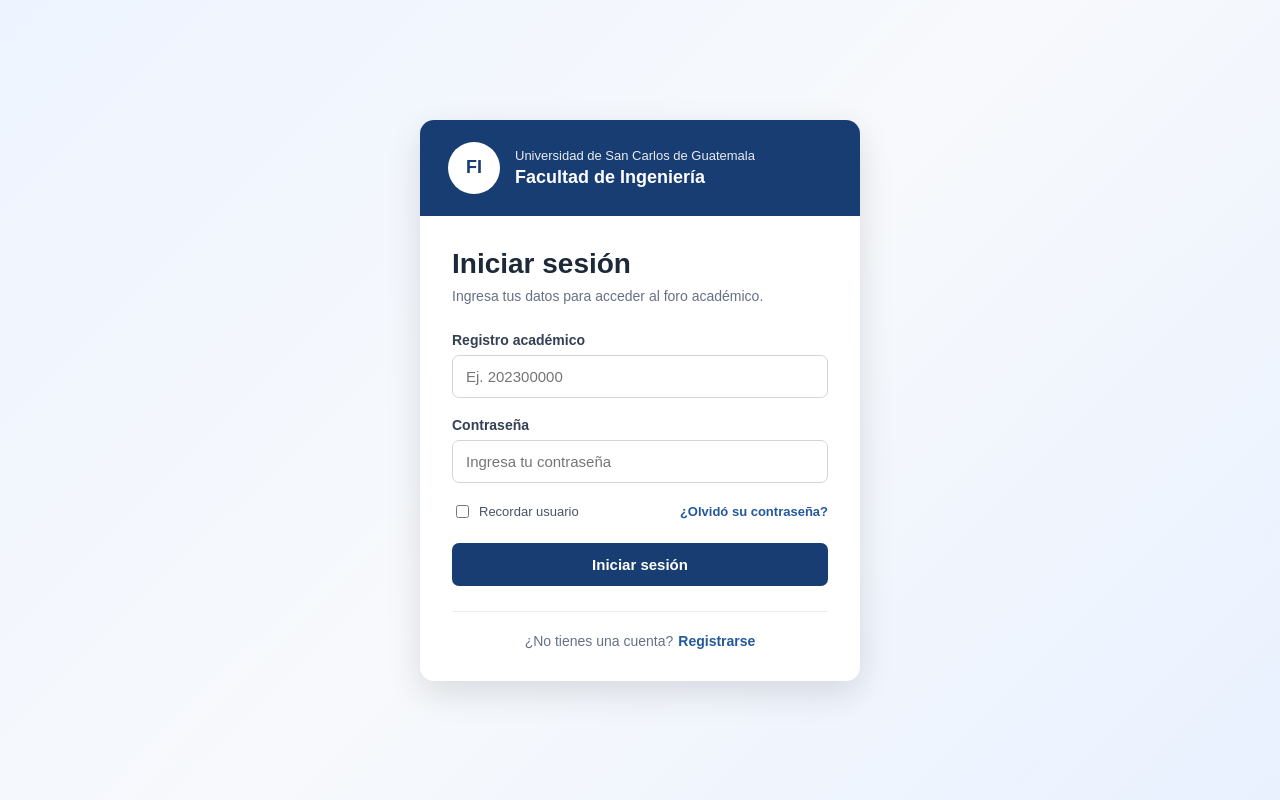
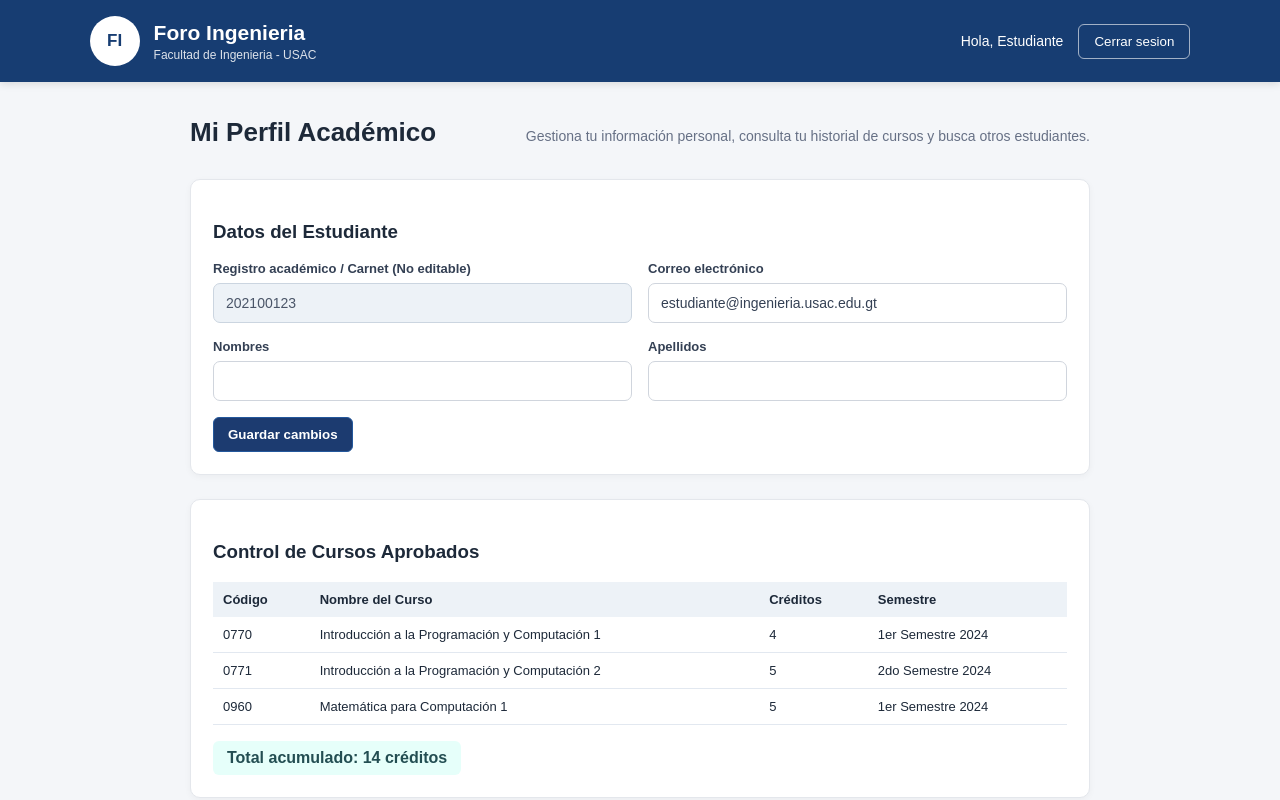
Before and after one commit to aaronmatta/PI_F-_Actividad4_Grupo7, a React app in the folder frontend/: page /perfil in a window 1280 px wide. Before the commit this address led to /login. Shown: the top 800 px of the page. Built offline with nearby package versions, Linux system fonts and the light colour scheme; the HTML template or start-up script is replaced by a standard one.

Commit message:
boton validado - integrante 6

```diff
--- a/frontend/src/App.jsx
+++ b/frontend/src/App.jsx
@@ -7,6 +7,7 @@ import {
 
 import Login from './pages/Login';
 import Registro from './pages/Registro';
+import Perfil from './pages/Perfil';
 import RecuperarContrasena
   from './pages/RecuperarContrasena';
 
@@ -52,6 +53,11 @@ function App() {
         />
 
         <Route
+         path="/perfil"
+         element={<Perfil />}
+        />
+
+        <Route
           path="*"
           element={
             <Navigate
--- a/frontend/src/pages/Perfil.jsx
+++ b/frontend/src/pages/Perfil.jsx
@@ -5,24 +5,40 @@ import './Inicio.css';
 function Perfil() {
   const navigate = useNavigate();
 
+  // Estado del perfil (Carnet fijo y no editable)
   const [datosPerfil, setDatosPerfil] = useState({
     carnet: '202100123',
     correo: 'estudiante@ingenieria.usac.edu.gt',
-    nombres: 'Jeni',
-    apellidos: 'Gómez'
+    nombres: '',
+    apellidos: ''
   });
 
+  // Estado de cursos aprobados con sus créditos
   const [cursosAprobados] = useState([
     { id: 1, codigo: '0770', nombre: 'Introducción a la Programación y Computación 1', creditos: 4, semestre: '1er Semestre 2024' },
     { id: 2, codigo: '0771', nombre: 'Introducción a la Programación y Computación 2', creditos: 5, semestre: '2do Semestre 2024' },
     { id: 3, codigo: '0960', nombre: 'Matemática para Computación 1', creditos: 5, semestre: '1er Semestre 2024' }
   ]);
 
+  // Estado de búsqueda por carnet
   const [busquedaCarnet, setBusquedaCarnet] = useState('');
   const [usuarioBuscado, setUsuarioBuscado] = useState(null);
 
+  // Estado para la alerta visual de guardado
+  const [mensajeGuardado, setMensajeGuardado] = useState(false);
+
+  // Suma acumulada de créditos aprobados
   const totalCreditos = cursosAprobados.reduce((acc, c) => acc + c.creditos, 0);
 
+  // Acción directa al presionar Guardar cambios
+  const handleGuardar = () => {
+    setMensajeGuardado(true);
+    setTimeout(() => {
+      setMensajeGuardado(false);
+    }, 3000);
+  };
+
+  // Acción de búsqueda de usuario por carnet
   const handleBuscar = (e) => {
     e.preventDefault();
     if (busquedaCarnet.trim()) {
@@ -35,6 +51,7 @@ function Perfil() {
     }
   };
 
+  // Salir de la aplicación
   const cerrarSesion = () => {
     localStorage.removeItem('token');
     localStorage.removeItem('usuario');
@@ -43,6 +60,7 @@ function Perfil() {
 
   return (
     <div className="inicio-page">
+      {/* Header Institucional */}
       <header className="inicio-header">
         <div className="header-brand">
           <div className="header-logo">FI</div>
@@ -52,7 +70,7 @@ function Perfil() {
           </div>
         </div>
         <div className="header-user">
-          <span>Hola, {datosPerfil.nombres}</span>
+          <span>Hola, {datosPerfil.nombres || 'Estudiante'}</span>
           <button type="button" className="logout-button" onClick={cerrarSesion}>
             Cerrar sesion
           </button>
@@ -62,18 +80,30 @@ function Perfil() {
       <main className="inicio-container">
         <section className="inicio-intro">
           <h2>Mi Perfil Académico</h2>
-          <p>Consulta tu historial académico, actualiza tus datos y busca otros estudiantes.</p>
+          <p>Gestiona tu información personal, consulta tu historial de cursos y busca otros estudiantes.</p>
         </section>
 
+        {/* Módulo 4: Perfil Propio */}
         <section className="filtros-panel" style={{ marginBottom: '24px' }}>
           <h3>Datos del Estudiante</h3>
           <div className="filtros-grid" style={{ marginTop: '16px' }}>
             <div className="filtro-grupo">
-              <label>Carnet / Registro Académico</label>
-              <input type="text" value={datosPerfil.carnet} disabled />
+              <label>Registro académico / Carnet (No editable)</label>
+              <input
+                type="text"
+                value={datosPerfil.carnet}
+                readOnly
+                disabled
+                style={{
+                  backgroundColor: '#edf2f7',
+                  color: '#4a5568',
+                  cursor: 'not-allowed',
+                  border: '1px solid #cbd5e0'
+                }}
+              />
             </div>
             <div className="filtro-grupo">
-              <label>Correo Electrónico</label>
+              <label>Correo electrónico</label>
               <input
                 type="email"
                 value={datosPerfil.correo}
@@ -97,11 +127,25 @@ function Perfil() {
               />
             </div>
           </div>
-          <button type="button" className="limpiar-button" style={{ marginTop: '16px', background: '#1c3b70', color: '#fff' }}>
-            Guardar cambios
-          </button>
+
+          <div style={{ display: 'flex', alignItems: 'center', gap: '15px', marginTop: '16px' }}>
+            <button
+              type="button"
+              className="limpiar-button"
+              style={{ background: '#1c3b70', color: '#fff', cursor: 'pointer' }}
+              onClick={handleGuardar}
+            >
+              Guardar cambios
+            </button>
+            {mensajeGuardado && (
+              <span style={{ color: '#22543d', background: '#c6f6d5', padding: '6px 12px', borderRadius: '4px', fontSize: '13px', fontWeight: 'bold' }}>
+                ✓ Datos actualizados correctamente
+              </span>
+            )}
+          </div>
         </section>
 
+        {/* Módulo 5: Cursos Aprobados y Créditos */}
         <section className="filtros-panel" style={{ marginBottom: '24px' }}>
           <h3>Control de Cursos Aprobados</h3>
           <table style={{ width: '100%', borderCollapse: 'collapse', marginTop: '14px', fontSize: '13px' }}>
@@ -129,6 +173,7 @@ function Perfil() {
           </div>
         </section>
 
+        {/* Módulo 6: Buscar Estudiante por Carnet */}
         <section className="filtros-panel">
           <h3>Buscar Estudiante por Carnet</h3>
           <form onSubmit={handleBuscar} style={{ display: 'flex', gap: '10px', marginTop: '14px', marginBottom: '14px' }}>
@@ -139,7 +184,7 @@ function Perfil() {
               onChange={(e) => setBusquedaCarnet(e.target.value)}
               style={{ flex: 1, padding: '8px', border: '1px solid #cbd5e0', borderRadius: '6px' }}
             />
-            <button type="submit" className="limpiar-button" style={{ background: '#1c3b70', color: '#fff' }}>
+            <button type="submit" className="limpiar-button" style={{ background: '#1c3b70', color: '#fff', cursor: 'pointer' }}>
               Consultar
             </button>
           </form>
```
Also changed, not shown: frontend/perfil_prueba.html (renamed from frontend/perfil.html).
